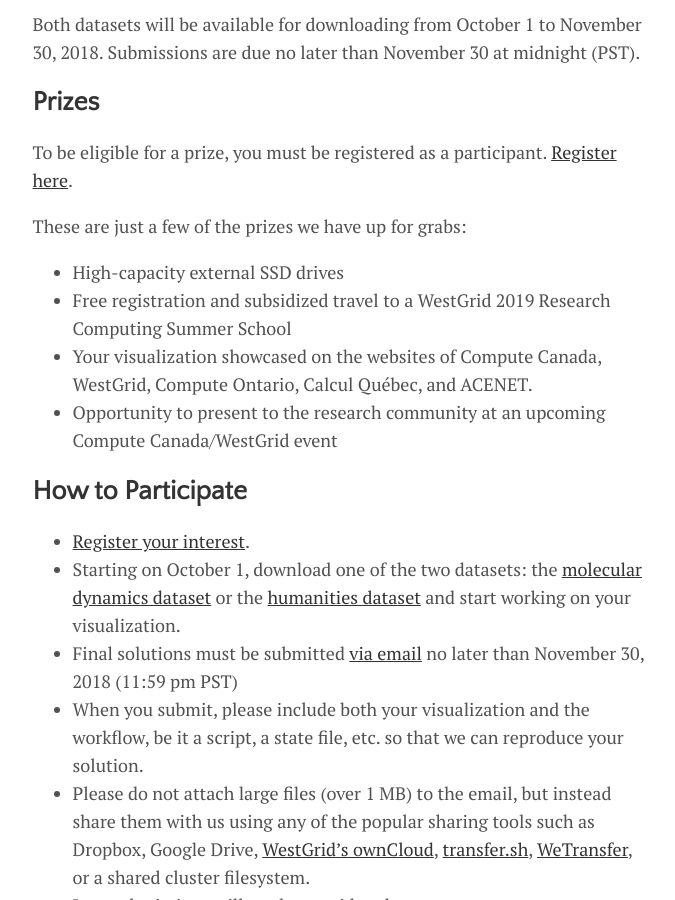
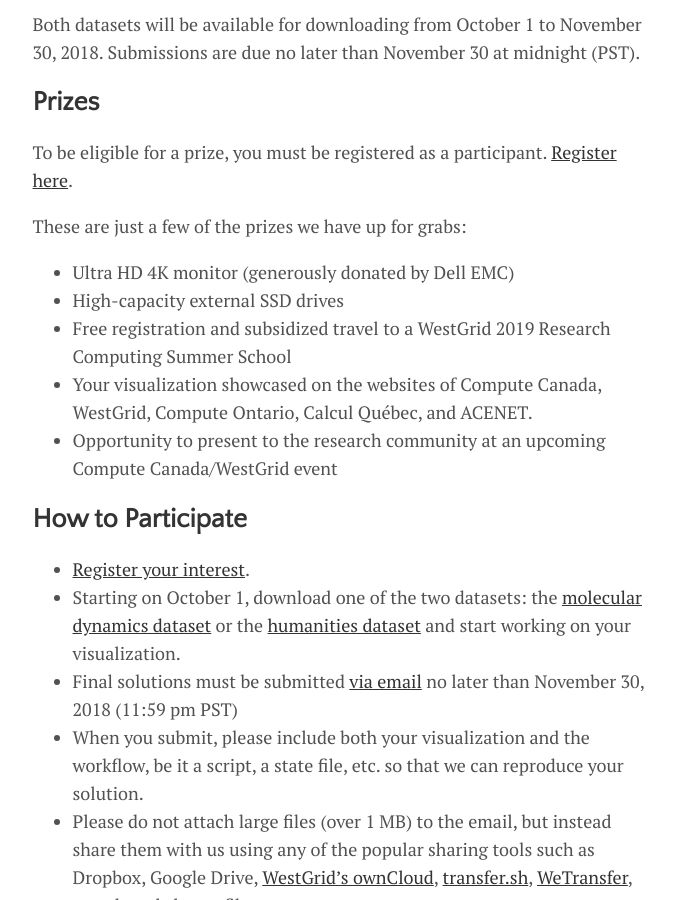
Before and after one commit to WestGrid/visualizeThis, a Jekyll site: the page built from _posts/2018-09-12-welcome-to-challenge.md, in a window 1280 px wide and 900 px high, scrolled down 1253 px. Shown: the whole window, without its empty margins (300-975 px from the left). Built offline with Jekyll 4.4.1, drawn with Linux system fonts in a browser that asks for light colours.

Commit message:
Dell EMC monitor should be on its way; added to the prizes

```diff
--- a/_posts/2018-09-12-welcome-to-challenge.md
+++ b/_posts/2018-09-12-welcome-to-challenge.md
@@ -40,7 +40,7 @@
 
 These are just a few of the prizes we have up for grabs:
 
-<!-- - 43 Ultra HD 4K Multi Client Monitor (Generously donated by Dell EMC) -->
+- Ultra HD 4K monitor (generously donated by Dell EMC)
 - High-capacity external SSD drives
 - Free registration and subsidized travel to a WestGrid 2019 Research Computing Summer School
 - Your visualization showcased on the websites of Compute Canada, WestGrid, Compute Ontario, Calcul
```
